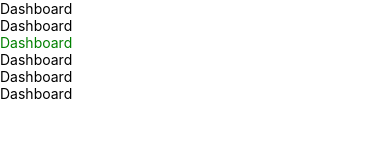
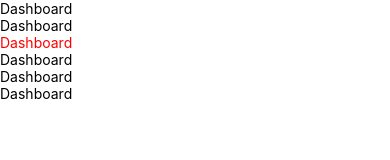
Before and after one commit to Sid-Turner-Ellis/stick-habits, a React Native app: screen / in a window 390 px wide. Shown: the top 160 px of the page. Built offline with nearby package versions, Linux system fonts and the light colour scheme.

Commit message:
setup complete

```diff
--- a/app/App.js
+++ b/app/App.js
@@ -5,20 +5,24 @@ import {Provider} from 'react-redux'
 import getStoreFunction from './redux/configureStore'
 import { PersistGate } from 'redux-persist/integration/react'
 
-import { ThemeProvider } from 'styled-components/native'
+import styled,{ ThemeProvider } from 'styled-components/native'
 import theme from './globals/theme'
 import Dashboard from './screens/dashboard/DashboardScreen'
+import constants from 'expo-constants'
 
 
 export default function App() {
   const {store, persistor} = getStoreFunction();
-
+  // use this constant to add padding to the top for android and also a inSafeView for IOS
+  const topPadding = constants.statusBarHeight
   return (
     <Provider store={store}>
       <PersistGate loading={null} persistor={persistor}>
           <ThemeProvider theme={theme}>
-            {/* The navigator containing the screens will go here */}
-            <Dashboard/>
+            <AppContainer topPadding={topPadding}>
+              {/* The navigator containing the screens will go here */}
+              <Dashboard/>
+            </AppContainer>
           </ThemeProvider>
         <StatusBar style="auto" />
       </PersistGate>
@@ -35,3 +39,10 @@ const styles = StyleSheet.create({
     justifyContent: 'center',
   },
 });
+
+const AppContainer = styled.View`
+  padding-top: ${({topPadding})=> topPadding};
+  background-color: white;
+  flex: 1;
+
+`;
--- a/app/globals/theme.js
+++ b/app/globals/theme.js
@@ -1,6 +1,6 @@
 const theme = {
   colors: {
-    primary:'green',
+    primary:'red',
     secondary: 'blue'
   }
 }
--- a/app/redux/configureStore.js
+++ b/app/redux/configureStore.js
@@ -1,8 +1,8 @@
 import {createStore , combineReducers} from 'redux'
 import userReducer from './ducks/user'
 import { persistStore, persistReducer } from 'redux-persist'
-import storage from 'redux-persist/lib/storage'
-// import AsyncStorage from '@react-native-async-storage/async-storage';
+// import AsyncStorage from 'redux-persist/lib/storage'
+import AsyncStorage from '@react-native-async-storage/async-storage';
 
 const reducer = combineReducers({
   user: userReducer
@@ -10,8 +10,7 @@ const reducer = combineReducers({
 
 const persistConfig = {
   key: 'root',
-  // storage: AsyncStorage,
-  storage
+  storage: AsyncStorage,
 }
 
 const persistedReducer = persistReducer(persistConfig, reducer)
```
Also changed, not shown: 1 other file (tests, documents, lock files or other folders).
